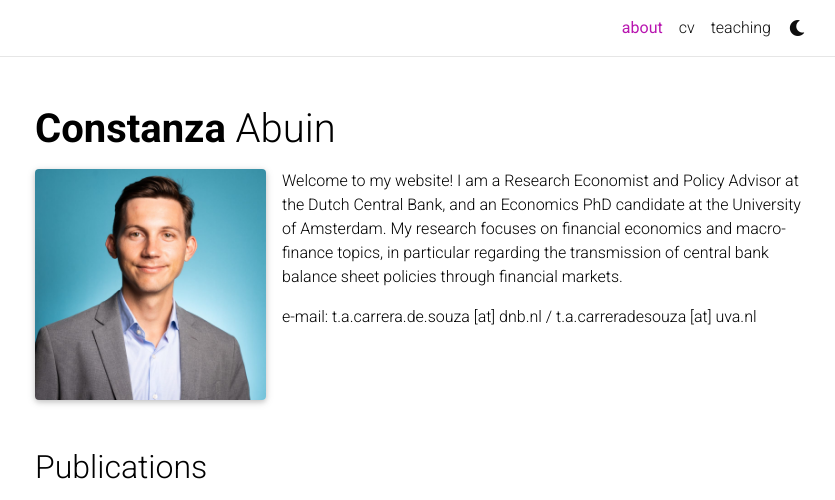
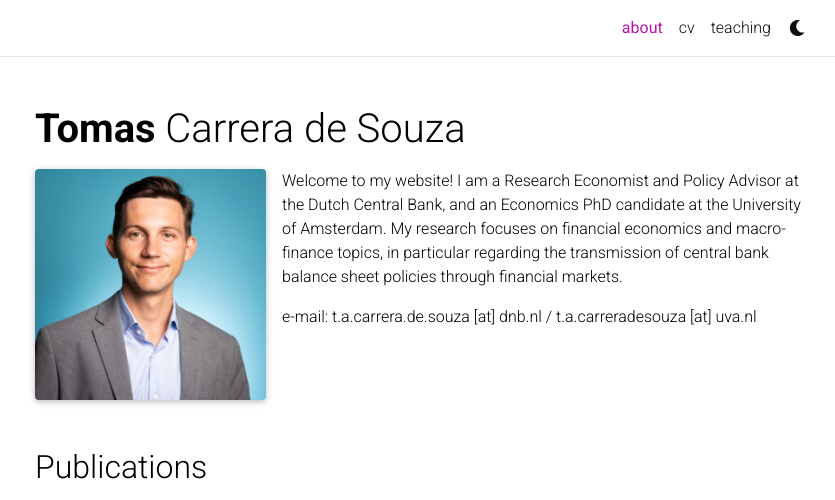
Before and after one commit to carreradesouza/carreradesouza.github.io, a Jekyll site: the page built from _pages/about.md, in a window 1280 px wide and 1045 px high, cut to the strip 0-500 px from the top of the window. Shown: the whole strip, without its empty margins (220-1055 px from the left). Built offline with Jekyll 4.4.1, drawn with Linux system fonts in a browser that asks for light colours; comment, search, counter and statistics services are not loaded; a style sheet for code colours, icons or effects is not loaded; some of the changed text lies outside the part shown.

Commit message:
Update _config.yml

```diff
--- a/_config.yml
+++ b/_config.yml
@@ -3,12 +3,12 @@
 # -----------------------------------------------------------------------------
 
 title: blank # the website title (if blank, full name will be used instead)
-first_name: Constanza
+first_name: Tomas
 middle_name:
-last_name: Abuin
-email: mabuin@g.harvard.edu
+last_name: Carrera de Souza
+email: t.a.carrera.de.souza@dnb.nl
 description: > # the ">" symbol means to ignore newlines until "footer_text:"
-  Constanza Abuin's personal website
+  Tomas Carrera de Souza's personal website
 footer_text: >
   Powered by <a href="https://jekyllrb.com/" target="_blank">Jekyll</a> with <a href="https://github.com/alshedivat/al-folio">al-folio</a> theme.
   Hosted by <a href="https://pages.github.com/" target="_blank">GitHub Pages</a>.
@@ -18,7 +18,7 @@ keywords: jekyll, jekyll-theme, academic-website, portfolio-website  # add your
 lang: en # the language of your site (for example: en, fr, cn, ru, etc.)
 icon: ⚛️  # the emoji used as the favicon (alternatively, provide image name in /assets/img/)
 
-url: https://constanzaabuin.github.io # the base hostname & protocol for your site
+url: https://carreradesouza.github.io # the base hostname & protocol for your site
 baseurl:  # the subpath of your site, e.g. /blog/
 last_updated: false # set to true if you want to display last updated in the footer
 impressum_path:  # set to path to include impressum link in the footer, use the same path as permalink in a page, helps to conform with EU GDPR
@@ -103,7 +103,7 @@ contact_note: >
 # Analytics and search engine verification
 # -----------------------------------------------------------------------------
 
-google_analytics:  G-T7LL9H807J # your Goole Analytics measurement ID (format: G-XXXXXXXXXX)
+google_analytics:  xxxxxxx # your Goole Analytics measurement ID (format: G-XXXXXXXXXX)
 panelbear_analytics:  # panelbear analytics site ID (format: XXXXXXXXX)
 
 google_site_verification:  # your google-site-verification ID (Google Search Console)
@@ -309,7 +309,7 @@ jekyll-diagrams:
 # Optional Features
 # -----------------------------------------------------------------------------
 
-enable_google_analytics:    true  # enables google analytics
+enable_google_analytics:    false  # enables google analytics
 enable_panelbear_analytics: false  # enables panelbear analytics
 enable_google_verification: false  # enables google site verification
 enable_bing_verification:   false  # enables bing site verification
```
